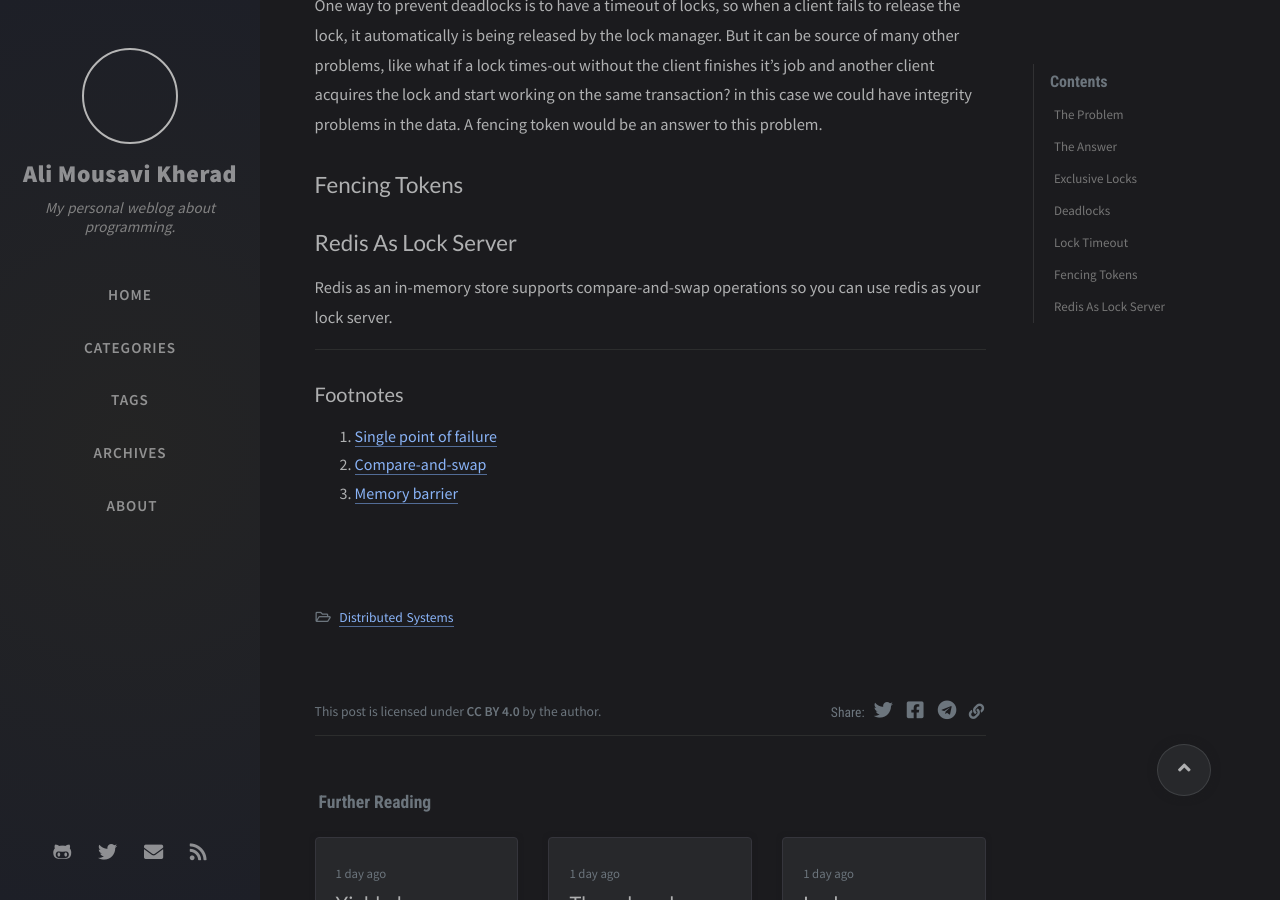
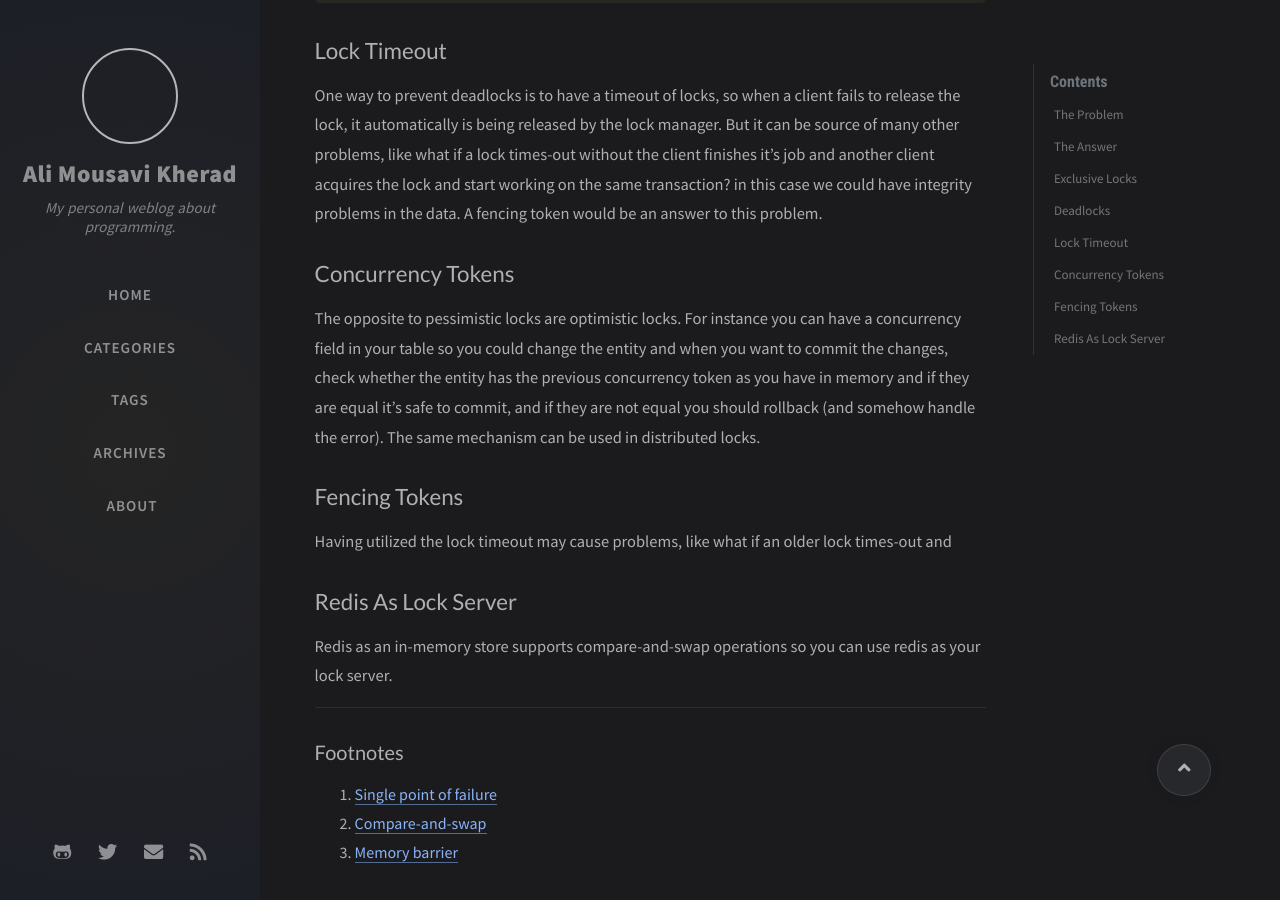
Before and after one commit to amkherad/amkherad.github.io, a Jekyll site: the page built from _posts/2020-08-07-distributed-lock.md, in a window 1280 px wide and 900 px high, scrolled down 3123 px. Built offline with Jekyll 4.4.1, drawn with Linux system fonts in a browser that asks for light colours; nearby versions of some CDN libraries; comment, search, counter and statistics services are not loaded; some of the changed text lies outside the part shown.

Commit message:
Ensuring sync

````diff
--- a/_posts/2020-08-07-distributed-lock.md
+++ b/_posts/2020-08-07-distributed-lock.md
@@ -42,6 +44,8 @@ The minimum thing we require to implement a simple exclusive lock is the atomic
 that a compare-and-swap is available.
 
 ```c++
+//C++
+
 volatile int isLock = 0;
 
 //compare_and_swap compares isLock to 0, if they are equal then it sets the
@@ -64,6 +68,8 @@ in more complicated scenarios specially in distributed locks where network and o
 the lock user.
 
 ```csharp
+//C#
+
 object lock1 = new object();
 object lock2 = new object();
 
@@ -121,8 +127,14 @@ But it can be source of many other problems, like what if a lock times-out witho
 and start working on the same transaction? in this case we could have integrity problems in the data. A fencing token would be an answer to this problem.
 
 
+## Concurrency Tokens
+The opposite to pessimistic locks are optimistic locks. For instance you can have a concurrency field in your table so you could change the entity and
+when you want to commit the changes, check whether the entity has the previous concurrency token as you have in memory and if they are equal it's
+safe to commit, and if they are not equal you should rollback (and somehow handle the error). The same mechanism can be used in distributed locks.
+
+
 ## Fencing Tokens
-
+Having utilized the lock timeout may cause problems, like what if an older lock times-out and
 
 
 ## Redis As Lock Server
````
Also changed, not shown: other parts of _posts/2020-08-07-distributed-lock.md (+5 -3 lines).
